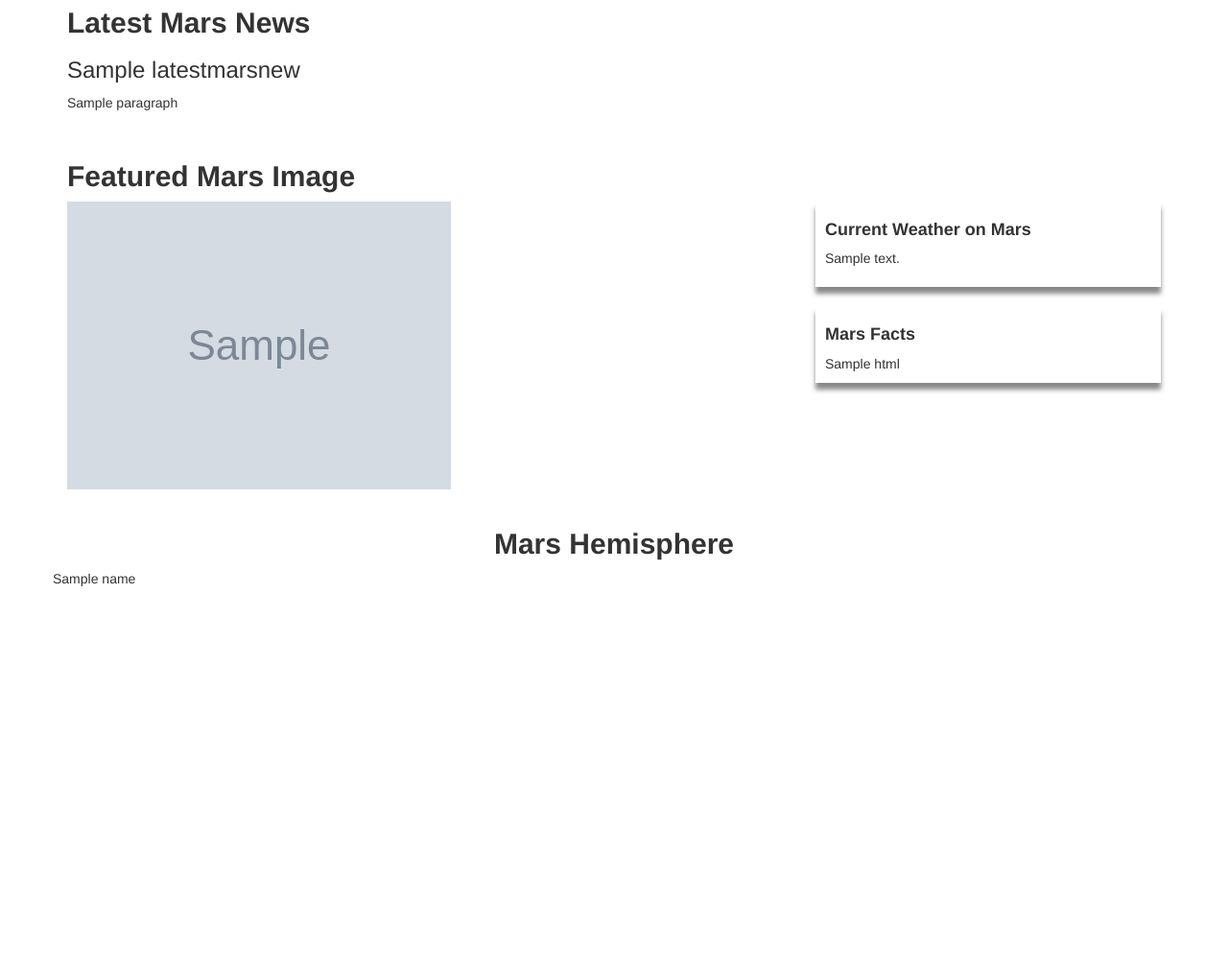
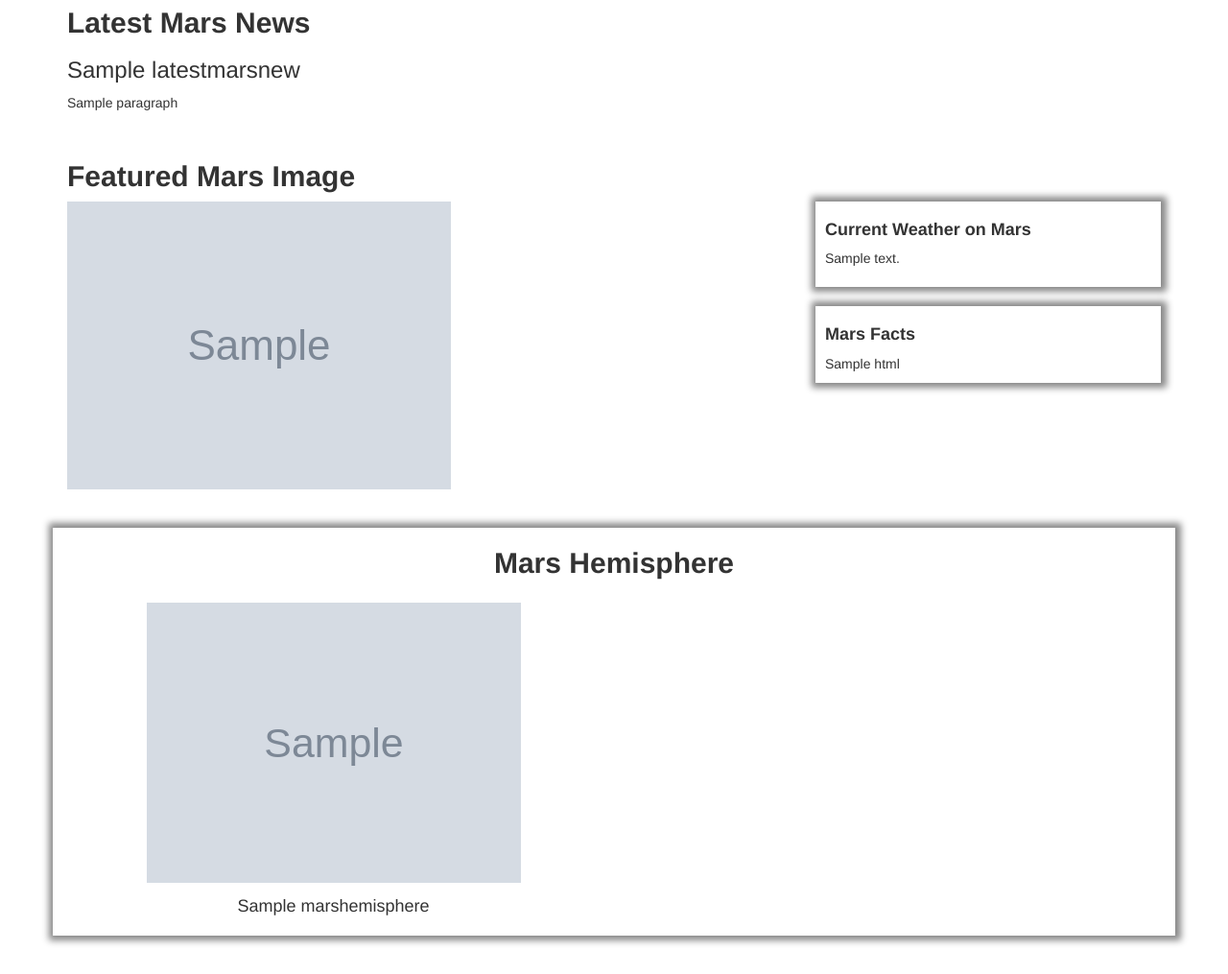
Before and after one commit to tduongas/web-scraping-challenge, a Flask app: page / in a window 1280 px wide. Shown: the part 299-1314 px from the top of the page at 96% size. Before the commit the page ends 910 px from the top, so only its background shows below. Run offline with Flask 2, Linux system fonts and the light colour scheme; grey boxes marked "Sample" are stand-in pictures; a database or web service that is not in the repository returns one stand-in record (values such as "Sample title"); some libraries are stand-ins or nearby versions.

Commit message:
Finished Homework

```diff
--- a/Missions_to_Mars/app.py
+++ b/Missions_to_Mars/app.py
@@ -19,7 +19,7 @@ def home():
     featuredImage = mongo.db.featuredImage.find_one()
     weather = mongo.db.marsWeather.find_one()
     marsFacts = mongo.db.marsFacts.find_one()
-    marsHemispheres = mongo.db.marsHemispheres.find_one()
+    marsHemispheres = mongo.db.marsHemispheres.find()
 
     # Return template and data
     return render_template("index.html",
@@ -33,28 +33,26 @@ def home():
 # Route that will trigger the scrape function
 @app.route("/scrape")
 def scrape():
-    # # Scrape for latest Mars news and store in mongo database
-    # latest_mars_news = scrape_mars.latest_mars_news()
-    # mongo.db.latestMarsNews.update({}, latest_mars_news, upsert=True)
+    # Scrape for latest Mars news and store in mongo database
+    latest_mars_news = scrape_mars.latest_mars_news()
+    mongo.db.latestMarsNews.update({}, latest_mars_news, upsert=True)
 
-    # # Scrape latest featured image and store in mongo database
-    # featured_image = scrape_mars.featured_image()
-    # mongo.db.featuredImage.update({}, featured_image, upsert=True)
+    # Scrape latest featured image and store in mongo database
+    featured_image = scrape_mars.featured_image()
+    mongo.db.featuredImage.update({}, featured_image, upsert=True)
 
-    # # Scrape latest Mars weather and store in mongo database
-    # weather = scrape_mars.current_mars_weather()
-    # mongo.db.marsWeather.update({}, weather, upsert=True)
+    # Scrape latest Mars weather and store in mongo database
+    weather = scrape_mars.current_mars_weather()
+    mongo.db.marsWeather.update({}, weather, upsert=True)
 
-    # # Scrape Mars facts and store in mongo database
-    # mars_facts = scrape_mars.mars_facts()
-    # mongo.db.marsFacts.update({}, mars_facts, upsert=True)
+    # Scrape Mars facts and store in mongo database
+    mars_facts = scrape_mars.mars_facts()
+    mongo.db.marsFacts.update({}, mars_facts, upsert=True)
 
     # Scrape Mars hemispheres and store in mongo database
     mars_hemispheres = scrape_mars.mars_hemispheres()
-
-    # mongo.db.marsHemispheres.update({}, value, upsert=True)
-    mongo.db.marsHemispheres.update_many({}, mars_hemispheres, upsert=True)
-
+    mongo.db.marsHemispheres.drop() # Refresh with new collection
+    mongo.db.marsHemispheres.insert_many(mars_hemispheres)
 
     # Redirect back to home page
     return redirect("/")
--- a/Missions_to_Mars/static/css/style.css
+++ b/Missions_to_Mars/static/css/style.css
@@ -3,11 +3,25 @@ h1 {
 }
 
 .drop-shadow{
-    box-shadow: 0px 7px 5px #888888;
+    box-shadow: 1px 0px 7px 5px #888888;
     padding: 10px 10px 10px 10px;
     z-index:999;
 }
 
+.hemisphereImg{
+    padding: 5px 5px 5px 5px;
+    width: 400px;
+    resize: vertical;
+    overflow: auto;
+
+}
+
 .gridPadding{
     padding: 10px 10px 10px 10px;
+    text-align: center;
+    align-content: center;
 }
+
+.hemBorder{
+    box-shadow: 1px 0px 7px 5px #888888;
+}
--- a/Missions_to_Mars/templates/index.html
+++ b/Missions_to_Mars/templates/index.html
@@ -30,7 +30,7 @@
     </div>
 
     <div class="row">
-      <div class="col-md-8">
+      <div class="col-md-8 ">
         <h2><b>Featured Mars Image</b></h2>
         <img src="{{ featuredImage.img_url }}" alt="Featured Image">
       </div>
@@ -49,21 +49,35 @@
     </div>
 
     <div class="row">
+      <div class="col-md-12 pt-8 pb-8 mt-5">&nbsp;</div>
+    </div>
+    <div class="row">
       <div class="col-md-12 pt-8 pb-8">&nbsp;</div>
     </div>
 
     <div class="row">
-      <div class="col-md-12">
+      <div class="col-md-12 hemBorder">
         <h2 style="text-align: center;"><b>Mars Hemisphere</b></h2>
         <div>
           <div class="row">
-            {% if marsHemispheres.title is defined %}
-              {% for key in marsHemispheres %}
-                {% if key%2 %}
-                    <p>{{ marsHemispheres[key].title }}</p>
+            {% if marsHemispheres[0].title is defined %}
+              {% set count = namespace(value=0)%}
+              {% for value in marsHemispheres %}
+                {% if count.value % 2 == 0 %}
+                  <div class="row"></div>
+                    <div class="col-md-6 gridPadding">
+                      <img src="{{ value.image_url }}" alt="Featured Image" class="hemisphereImg">
+                      <h4>{{ value.title  }}</h4>
+                    </div>
                 {% else %}
-                    <p>{{ marsHemispheres[key].image_url }}</p>
+                    <div class="col-md-6 gridPadding">
+                      <img src="{{ value.image_url }}" alt="Featured Image" class="hemisphereImg">
+                      <h4>{{ value.title  }}</h4>
+                    </div>
+                  </div>
                 {% endif %}
+
+                {% set count.value = count.value + 1 %}
               {% endfor %}
             {% endif %}
           </div>
@@ -71,6 +85,12 @@
       </div>
     </div>
 
+    <div class="row">
+      <div class="col-md-12 pt-8 pb-8">&nbsp;</div>
+    </div>
+    <div class="row">
+      <div class="col-md-12 pt-8 pb-8">&nbsp;</div>
+    </div>
 
 
   </div>
```
Also changed, not shown: Images/missionToMarsScreenshot.PNG (added).
